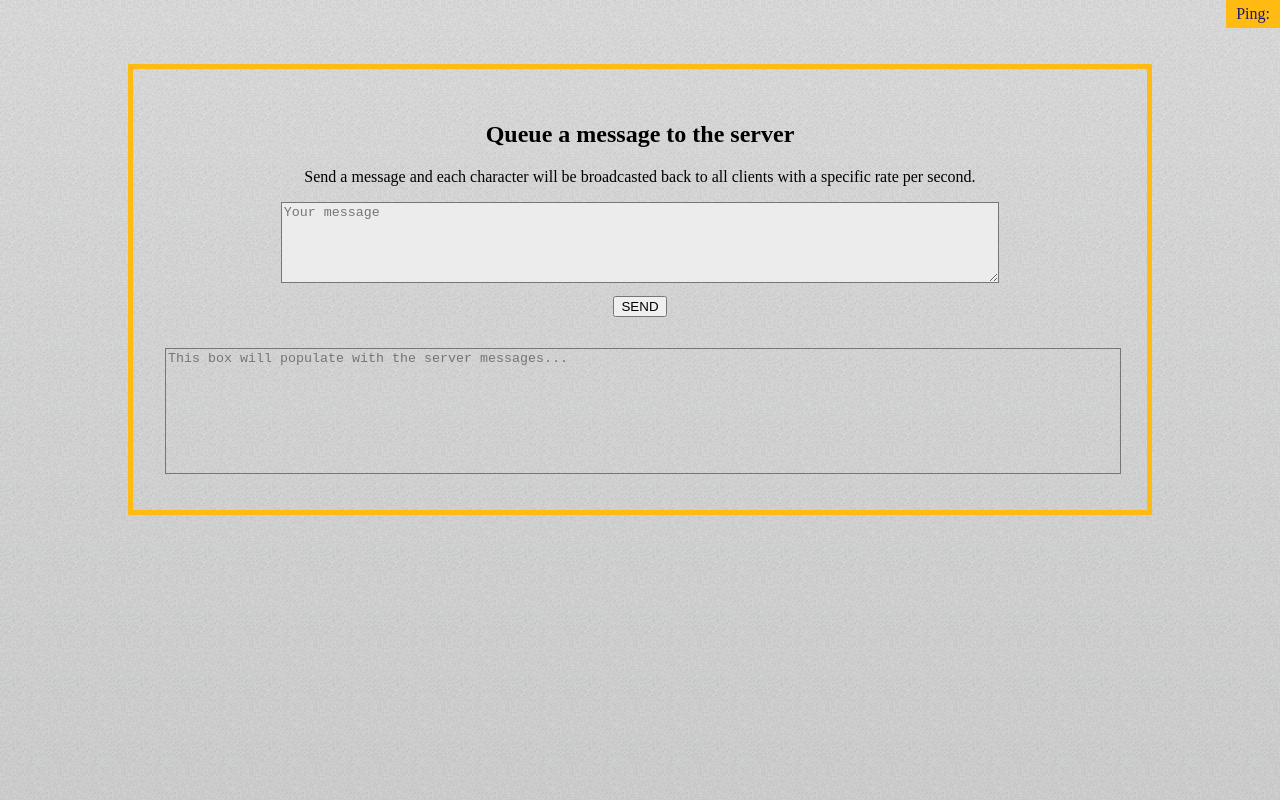
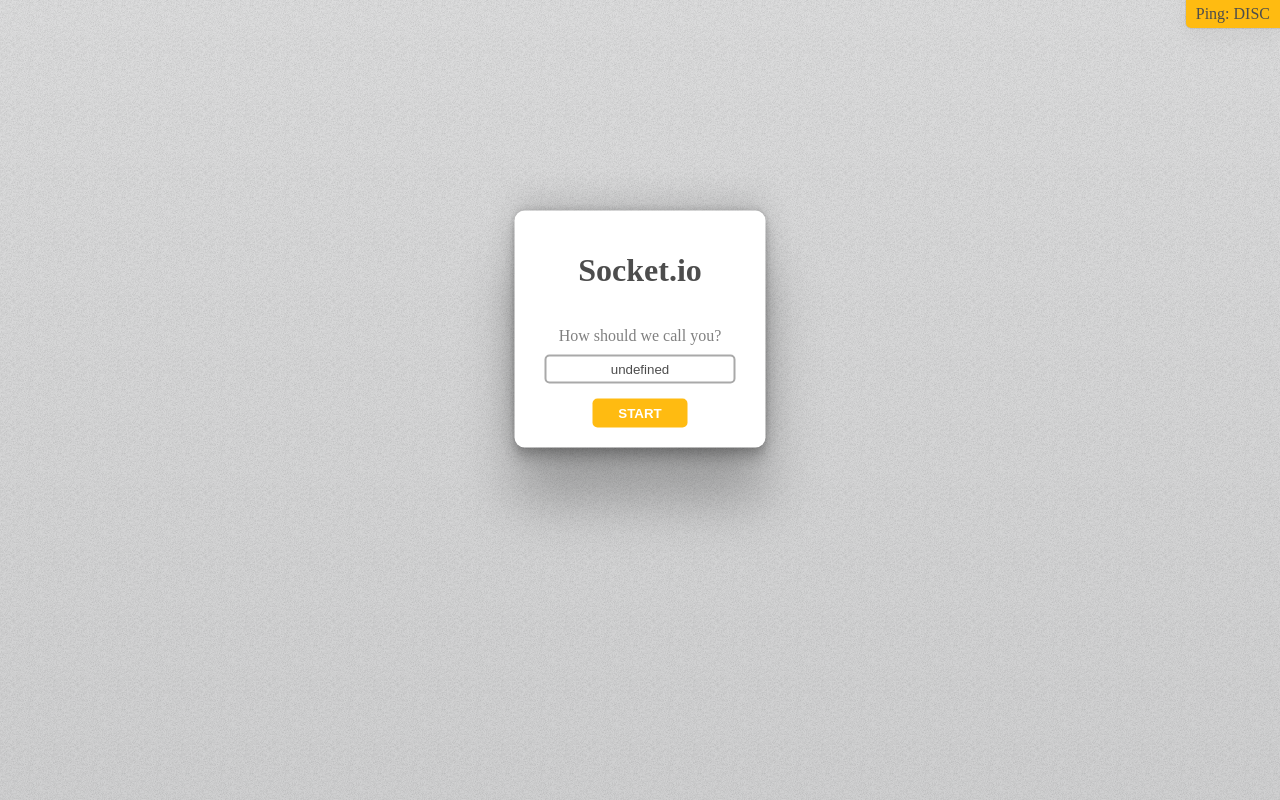
Before and after one commit to redar98/socketio-message-granulator, a website built with webpack: page src/client/html/index.html in a window 1280 px wide. Built offline with nearby package versions, Linux system fonts and the light colour scheme; no server answers.

Commit message:
refactor client and server

```diff
--- a/src/client/client.js
+++ b/src/client/client.js
@@ -1,60 +1,60 @@
-import "./css/main.css";
+import './css/main.css';
 
-const { io } = require("socket.io-client");
-const { MSG_TYPES } = require("../shared/constants");
+import * as Networking from './networking';
 
-const serverUrl = "localhost:3000"; // http(s) or ws(s) server address
-const socket = io(serverUrl);
-
-const pingField = document.querySelector("#ping-counter>span");
-const messageSendButton = document.getElementById("send-button");
-const messageInput = document.getElementById("msg-input");
-const msgResponseBox = document.getElementById("msg-response-box");
-
-let pingRefreshTimer;
+const pingField = getElement('ping-counter');
+const startPanel = getElement('start-panel');
+const startButton = getElement('start');
 
 initializeClient();
 
 function initializeClient() {
-    socket.on(MSG_TYPES.CONNECT, onConnect);
-    socket.on(MSG_TYPES.UPDATE, onUpdate);
-    socket.on(MSG_TYPES.DISCONNECT, onDisconnect);
-    messageSendButton.onclick = sendMessage;
+    temporarilyDisableNickname();
+    startButton.addEventListener('click', () => start());
+    document.addEventListener('keyup', (e) => detectKeyEvent(e));
+}
+
+function start() {
+    Networking.connect(onConnect, onDisconnect);
 }
 
 function onConnect() {
-    console.log(`Client has connected with the server using id: ${socket.id}`);
-    pingRefreshTimer = setInterval(ping, 1_000);
+    showStartPanel(false);
 }
 
 function onDisconnect() {
-    console.log("Disconnected from the server.");
-    clearInterval(pingRefreshTimer);
-    setPingText("DISC");
+    showStartPanel(true);
 }
 
-function onUpdate(charCodeArray) {
-    charCodeArray = new Uint16Array(charCodeArray);
-    let char = String.fromCharCode(charCodeArray[0]);
-    msgResponseBox.value += char;
-}
-
-function sendMessage() {
-    let message = messageInput.value;
-    if (message.length > 0) {
-        socket.emit(MSG_TYPES.MESSAGE, message);
+function showStartPanel(visible = true) {
+    if (visible) {
+        startPanel.classList.remove('hidden');
+        Networking.stopPingCounter();
+        setPingText('DISC');
+    } else {
+        startPanel.classList.add('hidden');
+        setPingText('');
+        Networking.startPingCounter(ping => setPingText(`${ping}ms`));
     }
 }
 
-function ping() {
-    let start = Date.now();
-
-    socket.emit(MSG_TYPES.PING, () => {
-        let duration = Date.now() - start;
-        setPingText(`${duration}ms`);
-    });
+function setPingText(value) {
+    pingField.textContent = `Ping: ${value}`;
 }
 
-function setPingText(text) {
-    pingField.textContent = text;
+function detectKeyEvent(key) {
+    if (key.code === 'Escape') {
+        Networking.disconnect();
+    }
 }
+
+function getElement(id) {
+    return document.getElementById(id);
+}
+
+function temporarilyDisableNickname() {
+    let nicknameInput = document.getElementById('player-name');
+    nicknameInput.value = 'undefined';
+    nicknameInput.style.cursor = 'not-allowed';
+    nicknameInput.toggleAttribute('readonly', true);
+}
--- a/src/client/css/main.css
+++ b/src/client/css/main.css
@@ -1,3 +1,9 @@
+:root {
+    --primary: #FFBB11;
+    --primary-light: #FFC228;
+    --dark-gray: #4D4D4D;
+}
+
 html {
     height: 100%;
 }
@@ -16,7 +22,7 @@
 }
 
 #wrapper > header {
-    border: 5px solid #FFBB11;
+    border: 5px solid var(--primary);
     padding: 2em;
 }
 
@@ -40,13 +46,12 @@
     outline: none;
 }
 
-#bg {
+#background {
     position: absolute;
     width: 100%;
     height: 100%;
     background-image: linear-gradient(to top, rgba(19, 21, 25, 0.2), rgba(19, 21, 25, 0.15)), url("../assets/overlay.png");
     background-size: auto, 256px 256px;
-    z-index: -2;
 }
 
 #ping-counter {
@@ -54,6 +59,82 @@
     top:0;
     right:0;
     padding: 5px 10px;
-    background: #FFBB11;
-    color: midnightblue;
+    background: var(--primary);
+    color: var(--dark-gray);
+    border-radius: 0 0 0 5px;
+    box-shadow: rgba(0, 0, 0, 0.05) 0px 6px 24px 0px, rgba(0, 0, 0, 0.08) 0px 0px 0px 1px;
 }
+
+#game-canvas {
+    position: absolute;
+    width: 100%;
+    height: 100%;
+}
+
+.hidden {
+    display: none !important;
+}
+
+#start-panel {
+    position: absolute;
+    top: 50%;
+    left: 50%;
+    transform: translateY(-80%) translateX(-50%);
+    padding: 20px 30px;
+    background-color: white;
+    display: flex;
+    flex-direction: column;
+    align-items: center;
+    border-radius: 10px;
+    text-align: center;
+    color: var(--dark-gray);
+    box-shadow: rgba(0, 0, 0, 0.25) 0px 54px 55px, rgba(0, 0, 0, 0.12) 0px -12px 30px, rgba(0, 0, 0, 0.12) 0px 4px 6px, rgba(0, 0, 0, 0.17) 0px 12px 13px, rgba(0, 0, 0, 0.09) 0px -3px 5px;
+}
+
+#start-panel p {
+    color: gray;
+    cursor: default;
+    margin-bottom: 5px;
+}
+
+#start-panel input {
+    margin: 5px 0;
+    padding: 5px;
+    text-align: center;
+    color: var(--dark-gray);
+}
+
+#start-panel input:hover {
+    border-color: gray;
+}
+
+#start-panel input:focus {
+    outline: none;
+    border-color: gray;
+    box-shadow: rgba(0, 0, 0, .07) 0 2px 4px;
+}
+
+#start-panel button {
+    margin-top: 10px;
+    width: 50%;
+    padding: 7px 5px;
+    background-color: var(--primary);
+    color: white;
+    font-weight: bold;
+    border-style: none;
+}
+
+#start-panel button:hover {
+    background-color: var(--primary-light);
+    cursor: pointer;
+}
+
+#start-panel button:active {
+    box-shadow: rgba(0, 0, 0, .07) 0 2px 4px;
+}
+
+#start-panel > input, button {
+    border-radius: 5px;
+    border-style: solid;
+    border-color: darkgrey;
+}
--- a/src/client/html/index.html
+++ b/src/client/html/index.html
@@ -1,37 +1,27 @@
 <!DOCTYPE html>
 <html>
-    <!-- Hello world -->
+    <head>
+        <title>Socket.io Msg Granulizer</title>
+        <meta charset="utf-8"/>
+        <meta name="viewport" content="width=device-width, initial-scale=1, user-scalable=no"/>
+        <meta name="description" content="A client-server application using socket.io that receives a message and sends its characters back one by one in an interval"/>
+        <meta name="robots" content="index, follow"/>
+        <link rel="icon" href="/assets/favicon.png"/>
+    </head>
 
-<head>
-    <title>Socket.io Msg Granulizer</title>
-    <meta charset="utf-8">
-    <meta name="viewport" content="width=device-width, initial-scale=1, user-scalable=no">
-    <meta name="description" content="A client-server application using socket.io that receives a message and sends its characters back one by one in an interval">
-    <meta name="robots" content="index, follow">
-    <link rel="icon" href="/assets/favicon.png">
-</head>
+    <body>
+        <div id="background"></div>
 
-<body>
-    <div id="ping-counter">
-        Ping: <span></span>
-    </div>
+        <canvas id="game-canvas"></canvas>
 
-    <div id="bg"></div>
+        <div id="ping-counter">Ping: DISC</div>
 
-    <div id="wrapper">
-        <header>
-            <h2>Queue a message to the server</h2>
-            <p>Send a message and each character will be broadcasted back to all clients with a specific rate per second.</p>
-            <div>
-                <textarea id="msg-input" rows="5" placeholder="Your message"></textarea>
-                <button id="send-button">SEND</button>
-            </div>
-            <br>
-            <div id="incoming-msg">
-                <textarea id="msg-response-box" rows="8" placeholder="This box will populate with the server messages..." readonly></textarea>
-            </div>
-        </header>
-    </div>
-</body>
+        <div id="start-panel">
+            <h1>Socket.io</h1>
+            <p>How should we call you?</p>
+            <input id="player-name" type="text" placeholder="Nickname"/>
+            <button id="start">START</button>
+        </div>
+    </body>
 
 </html>
--- /dev/null
+++ b/src/client/networking.js
@@ -0,0 +1,63 @@
+import io from 'socket.io-client';
+import { MSG_TYPES } from '../shared/constants';
+
+const socketProtocol = location.protocol.includes('https') ? 'wss' : 'ws';
+const serverUrl = `${socketProtocol}://${location.host}`;
+const socket = io(serverUrl, { autoConnect: false });
+
+let connectHandler;
+let disconnectHandler;
+let pingRefreshTimer;
+
+socket.on(MSG_TYPES.CONNECT, onConnect);
+socket.on(MSG_TYPES.DISCONNECT, onDisconnect);
+socket.on(MSG_TYPES.UPDATE, onUpdate);
+
+export function connect(connectCallback, disconnectCallback) {
+    connectHandler = connectCallback;
+    disconnectHandler = disconnectCallback;
+    socket.open();
+}
+
+export function disconnect() {
+    socket.close();
+}
+
+function onConnect() {
+    console.log(`Client has connected with the server using id: ${socket.id}`);
+    connectHandler();
+}
+
+function onDisconnect() {
+    console.log('Disconnected from the server.');
+    stopPingCounter();
+    disconnectHandler();
+}
+
+function onUpdate(charCodeArray) {
+    charCodeArray = new Uint16Array(charCodeArray);
+    let char = String.fromCharCode(charCodeArray[0]);
+    console.log(`Received an update: ${char}`);
+}
+
+export function startPingCounter(callback) {
+    if (!pingRefreshTimer) {
+        pingRefreshTimer = setInterval(() => ping(callback), 1_000);
+    }
+}
+
+export function stopPingCounter() {
+    if (pingRefreshTimer) {
+        clearInterval(pingRefreshTimer);
+        pingRefreshTimer = null;
+    }
+}
+
+function ping(callback) {
+    let start = Date.now();
+
+    socket.emit(MSG_TYPES.PING, () => {
+        let duration = Date.now() - start;
+        callback(duration);
+    });
+}
```
Also changed, not shown: src/server/server.js (+12 -12 lines), README.md.
